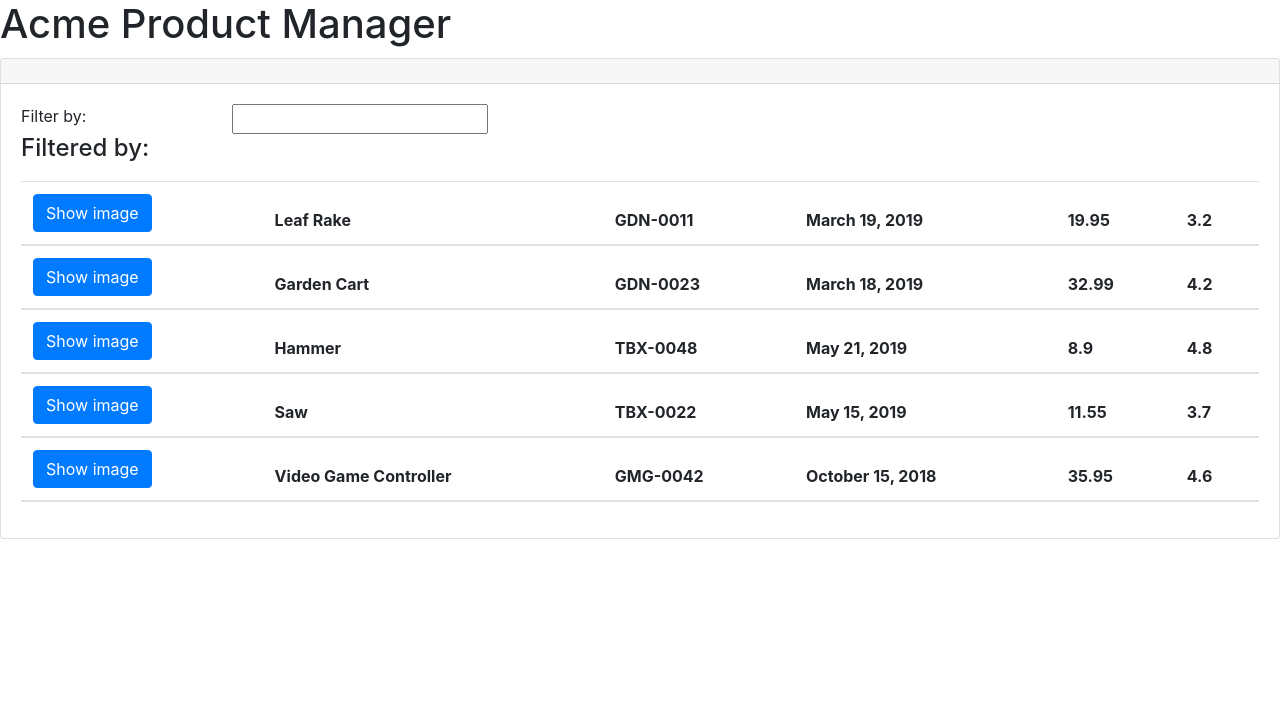
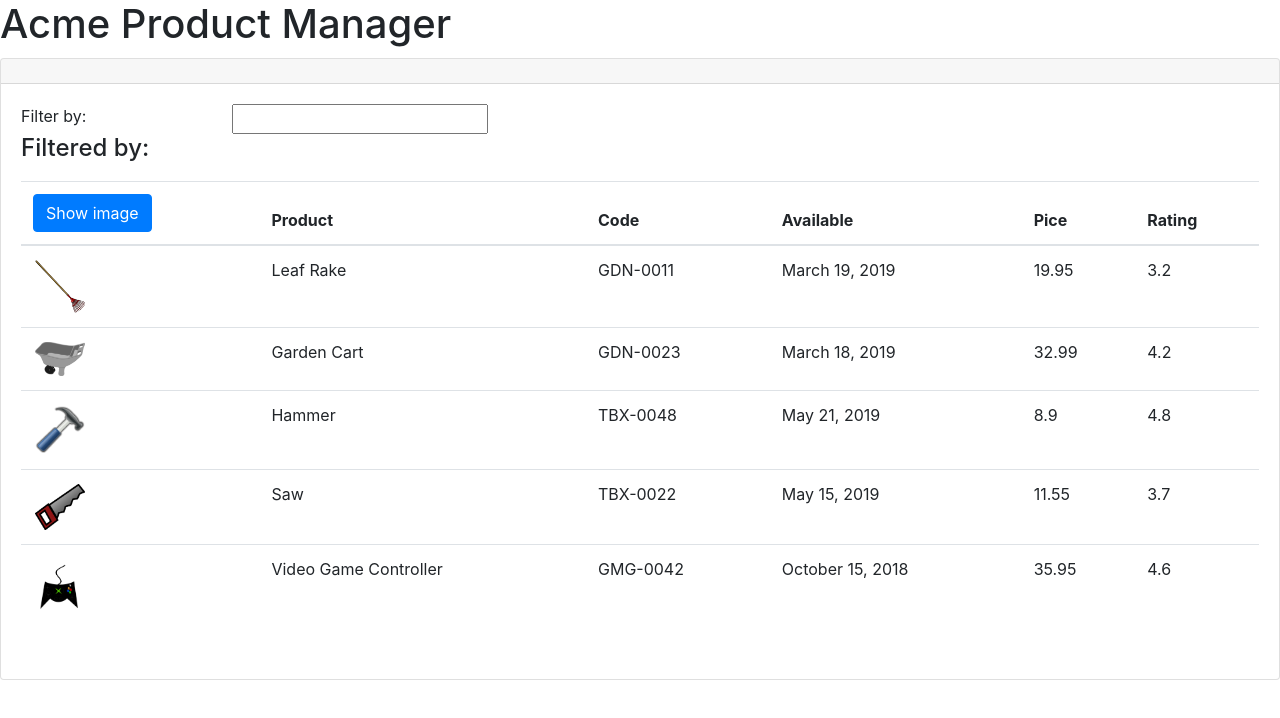
Before and after one commit to danielcruzdev/angular-getting-started, an Angular app: page / in a window 1280 px wide. Shown: the top 718 px of the page. Built offline with nearby package versions, Linux system fonts and the light colour scheme.

Commit message:
using properties binding to show image

```diff
--- a/src/app/products/product-list.component.html
+++ b/src/app/products/product-list.component.html
@@ -17,19 +17,31 @@
     <div class="table-responsive" >
       <table class="table" *ngIf='products && products.length'>
         <thead>
-          <tr *ngFor='let product of products'>
+          <tr>
             <th>
               <button class="btn btn-primary">Show image</button>
             </th>
-            <th>{{ product.productName }}</th>
-            <th>{{ product.productCode }}</th>
-            <th>{{ product.releaseDate }}</th>
-            <th>{{ product.price }}</th>
-            <th>{{ product.starRating }}</th>
+            <th>Product</th>
+            <th>Code</th>
+            <th>Available</th>
+            <th>Pice</th>
+            <th>Rating</th>
           </tr>
         </thead>
         <tbody>
-
+          <tr *ngFor='let product of products'>
+            <td>
+              <img [src]="product.imageUrl"
+                   [title]="product.productName"
+                   [style.width.px]='imageWidth'
+                   [style.margin.px]='imageMargin'>
+            </td>
+            <td>{{ product.productName }}</td>
+            <td>{{ product.productCode }}</td>
+            <td>{{ product.releaseDate }}</td>
+            <td>{{ product.price }}</td>
+            <td>{{ product.starRating }}</td>
+          </tr>
         </tbody>
       </table>
     </div>
--- a/src/app/products/product-list.component.ts
+++ b/src/app/products/product-list.component.ts
@@ -6,7 +6,9 @@ import { Component } from '@angular/core';
 })
 
 export class ProductListComponent {
-    pageTitle: "Product List"
+    pageTitle: "Product List";
+    imageWidth: number = 50;
+    imageMargin: number = 2;
     products: any[] = [
         {
             "productId": 1,
```
